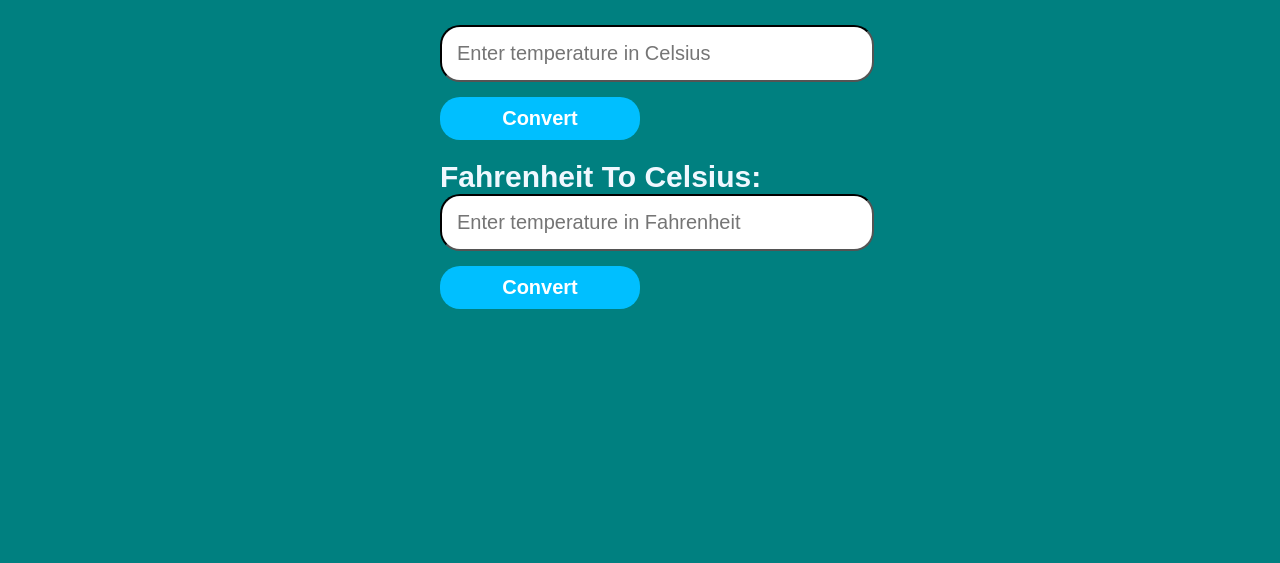
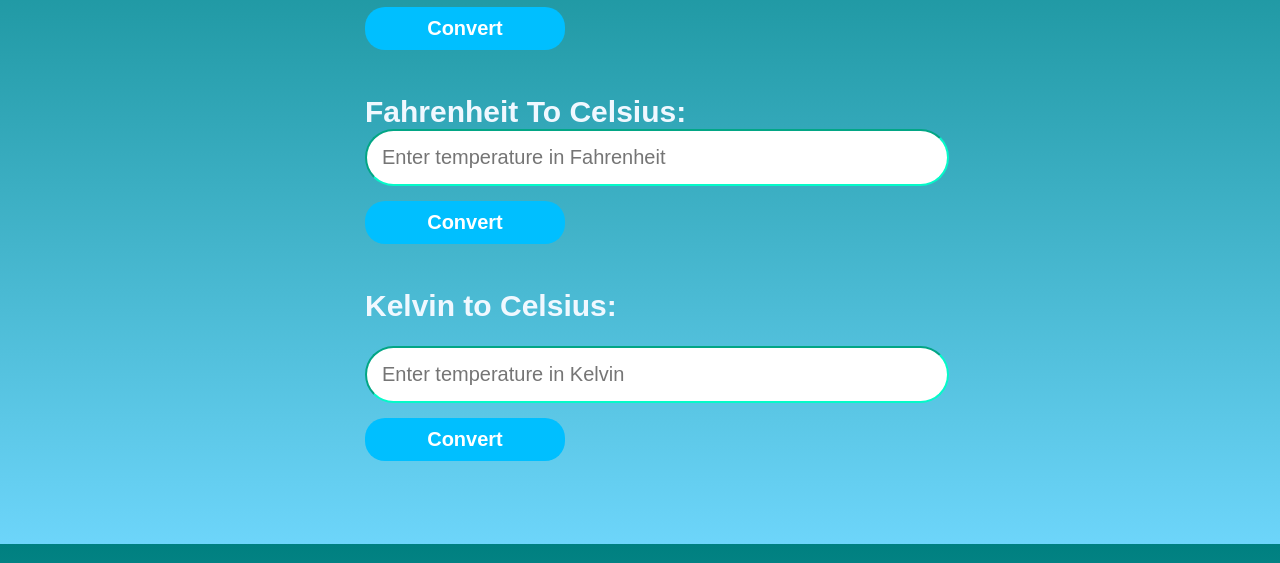
Before and after one commit to harika-haru/spark-task3, a plain HTML site: page index.html in a window 1280 px wide. Shown: the part 237-800 px from the top of the page. Drawn offline with Linux system fonts and the light colour scheme.

Commit message:
final commit

```diff
--- a/index.html
+++ b/index.html
@@ -10,7 +10,7 @@
     <script src="script.js"></script>
 
     <div class="container">
-        <h1>Temperature Converter</h1>
+        <h1 id="first"><b>TEMPERATURE CONVERTER</b></h1>
         <div class="form-group">
             <label for="celsius">Celsius To Fahrenheit:</label><pre></pre>
             <input type="number" id="celsius" placeholder="Enter temperature in Celsius">
@@ -24,10 +24,14 @@
         </div>
         <button class="btn" onclick="convertFahrenheitToCelsius()">Convert</button>
         <div class="result" id="result2"></div>
+
+        <div class="form-group">
+            <label for="kelvin">Kelvin to Celsius:</label><br>
+            <input type="number" id="kelvin" placeholder="Enter temperature in Kelvin">
+        </div>
+        <button class="btn" onclick="convertKelvinToCelsius()">Convert</button>
+        <div class="result" id="result3"></div>
     </div>
 
-    <script>
-
-    </script>
 </body>
 </html>
--- a/script.js
+++ b/script.js
@@ -18,3 +18,8 @@ function convertFahrenheitToCelsius() {
         result2.innerHTML = fahrenheit + "°F = " + celsius.toFixed(2) + "°C";
     }
 }
+function convertKelvinToCelsius() {
+    var kelvinInput = document.getElementById("kelvin").value;
+    var celsiusResult = kelvinInput - 273.15;
+    document.getElementById("result3").innerHTML = kelvinInput + "K = " + celsiusResult + "°C";
+}
--- a/style.css
+++ b/style.css
@@ -1,18 +1,24 @@
 body {
     font-family: Arial, sans-serif;
-    background-color: rgb(0, 128, 128)
+    background: linear-gradient(to bottom, rgb(0, 128, 128), #6DD5FA);
 }
 
 .container {
-    max-width: 400px;
+    max-width: 550px;
     margin: 0 auto;
-    padding: 120px;
+    padding: 30px;
     color: aliceblue;
 
 }
-h1
+
 .first{
     text-align: center;
+    margin-right: 40px;
+    font-size: x-large;
+}
+h1#first:hover {
+    color: #FFA500;
+    cursor: pointer;
 }
 
 .form-group {
@@ -31,8 +37,8 @@ input[type="number"] {
     width: 100%;
     padding: 15px;
     font-size: 20px;
-    border-radius: 20px;
-    border-color: rgb(0, 0, 0);
+    border-radius: 35px;
+    border-color: rgb(4, 250, 201);
 }
 
 .btn {
@@ -55,6 +61,10 @@ input[type="number"] {
 
 .result {
     text-align: center;
-    margin-top: 20px;
+    margin-top: 5px;
+    font-weight: 900;
     font-size: 24px;
+    padding: 20px;
+    color: rgb(24, 0, 236);
+    margin-left: -5rem;
 }
```
